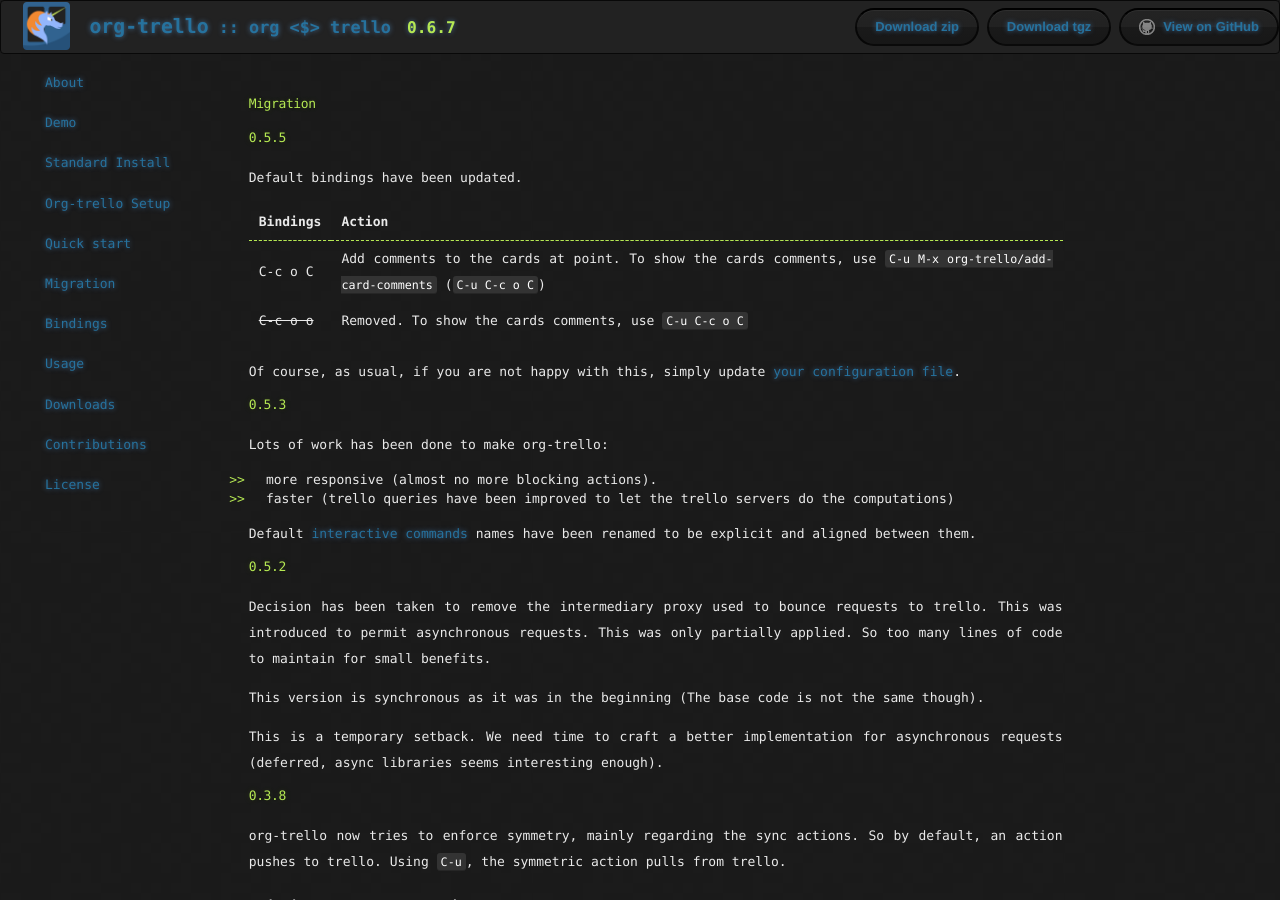
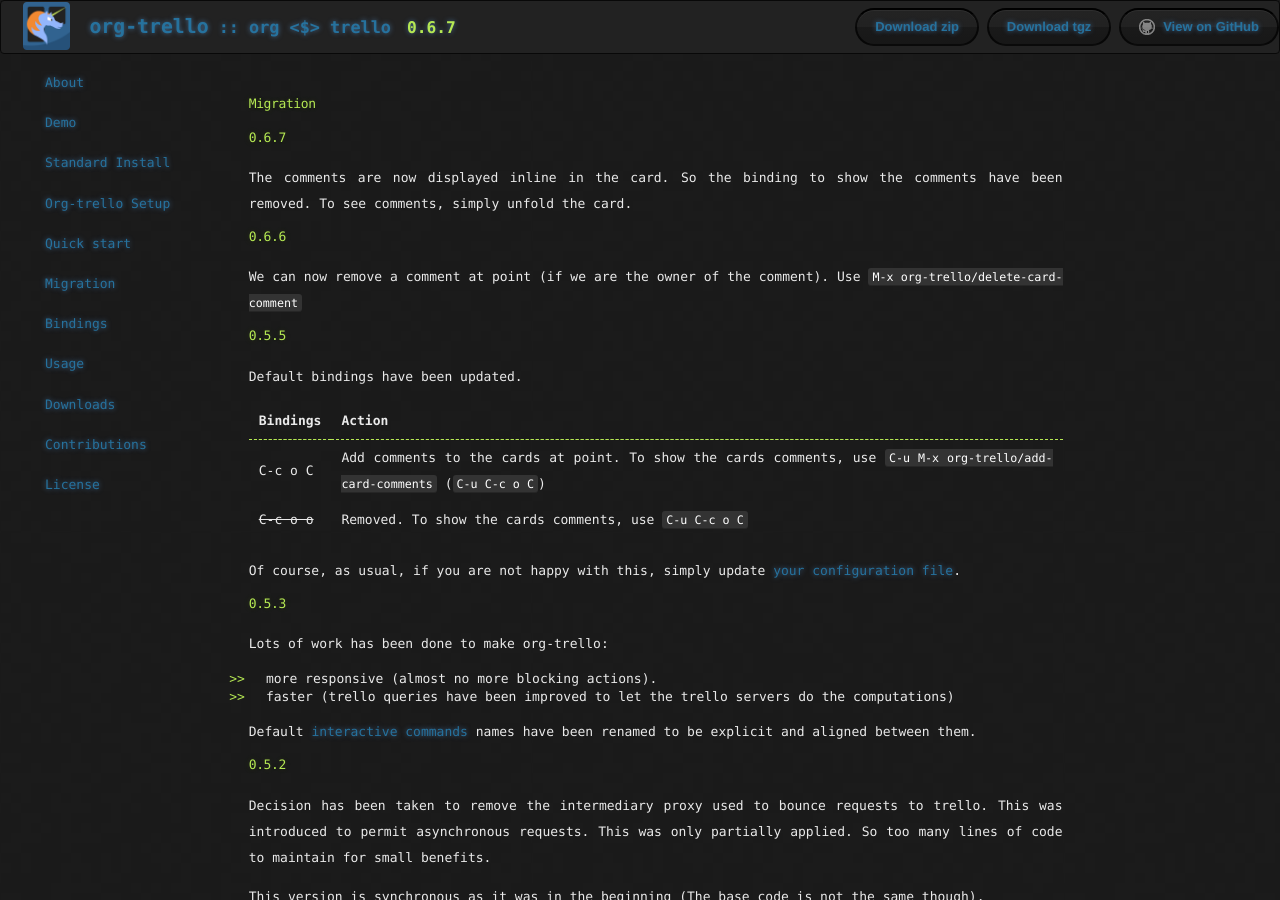
Before and after one commit to org-trello/org-trello.github.io, a Jekyll site: the page built from migration.md, in a window 1280 px wide and 900 px high. Built offline with Jekyll 4.4.1, drawn with Linux system fonts in a browser that asks for light colours; nearby versions of some CDN libraries; library files that are not in the unit come from our copies; Markdown is read by kramdown in place of the engine named in the settings.

Commit message:
Add migration note

```diff
--- a/migration.md
+++ b/migration.md
@@ -3,6 +3,17 @@ layout: post
 title:  "Migration"
 date:   2014-03-16 11:01:52
 ---
+
+## 0.6.7
+
+The comments are now displayed inline in the card.
+So the binding to show the comments have been removed.
+To see comments, simply unfold the card.
+
+# 0.6.6
+
+We can now remove a comment at point (if we are the owner of the comment).
+Use <kbd>M-x org-trello/delete-card-comment</kbd>
 
 ## 0.5.5
 
```
